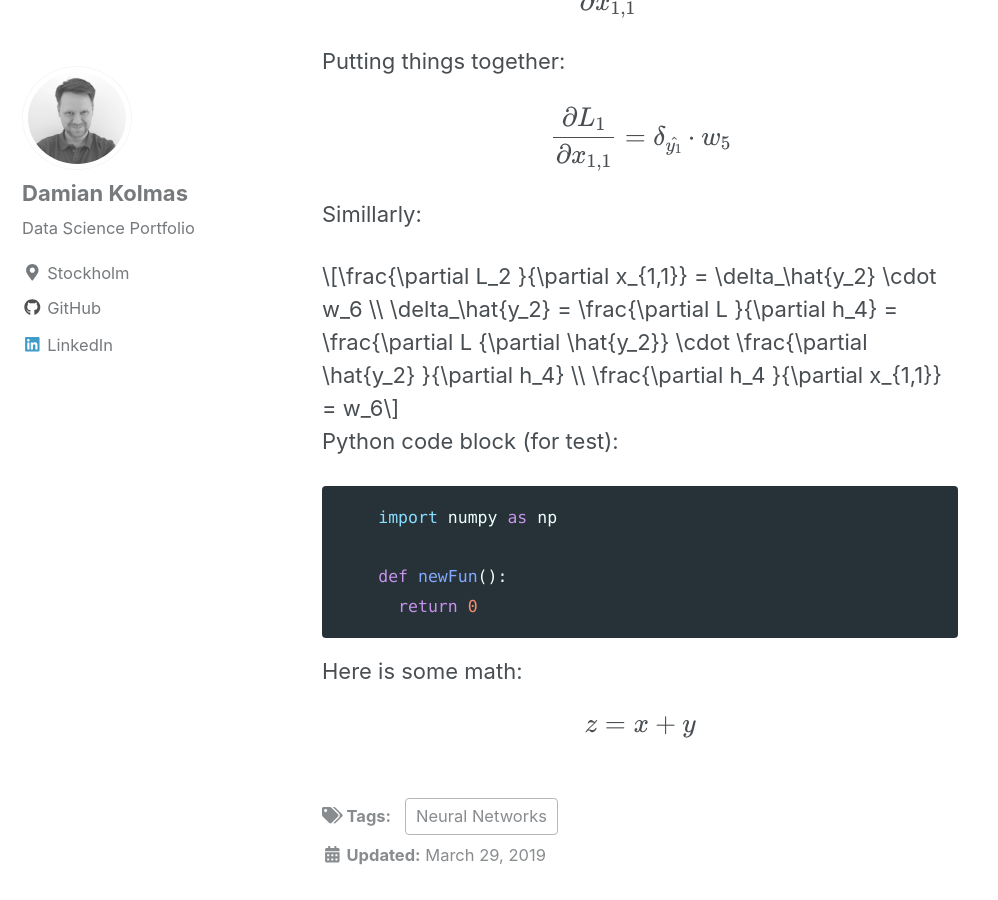
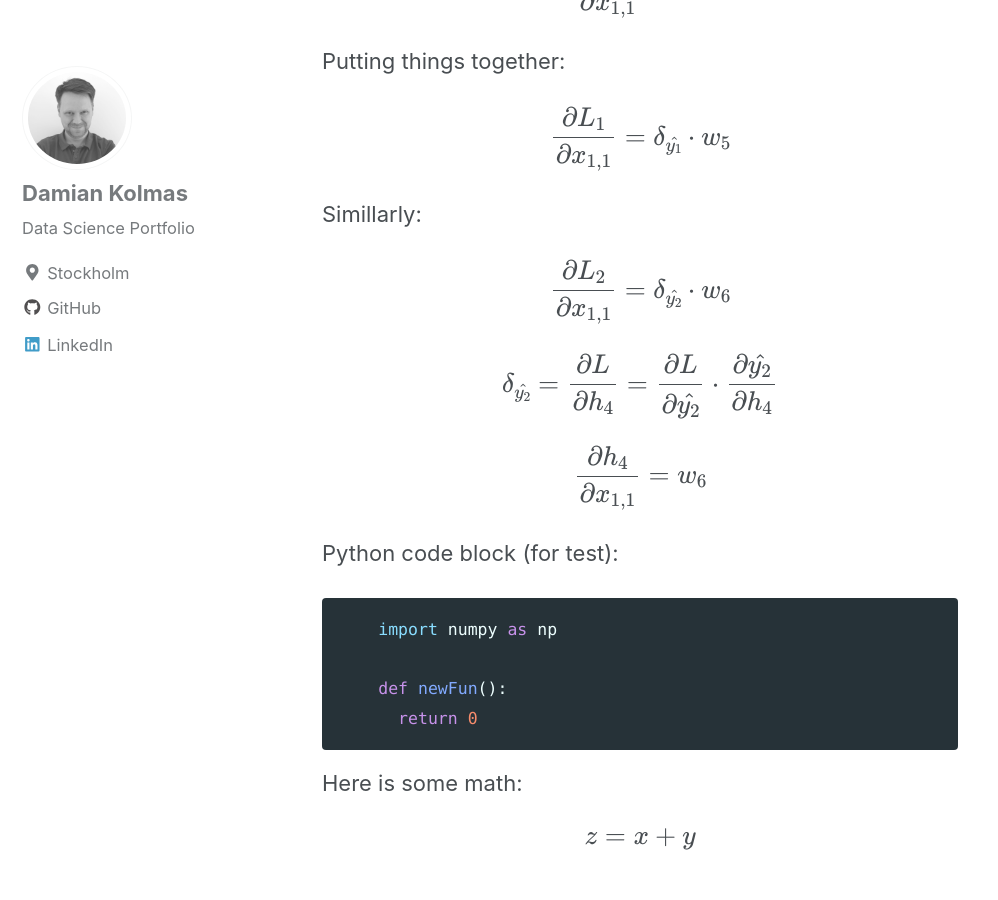
Before and after one commit to DKolmas/DKolmas.github.io, a Jekyll site: the page built from _posts/2019-03-29-Backpropagation-Algorithm-Explained.md, in a window 1280 px wide and 900 px high, scrolled down 9673 px. Shown: the whole window, without its empty margins (0-998 px from the left). Built offline with Jekyll 4.4.1, drawn with Linux system fonts in a browser that asks for light colours; cached includes are drawn as plain includes; formulas are drawn with MathJax 3.

Commit message:
Editorial update

```diff
--- a/_posts/2019-03-29-Backpropagation-Algorithm-Explained.md
+++ b/_posts/2019-03-29-Backpropagation-Algorithm-Explained.md
@@ -163,12 +163,11 @@ $$\frac{\partial L_1 }{\partial x_{1,1}} = \delta_\hat{y_1} \cdot w_5$$
 
 Simillarly:
 
-$$\frac{\partial L_2 }{\partial x_{1,1}} = \delta_\hat{y_2} \cdot w_6 \\
+$$\frac{\partial L_2 }{\partial x_{1,1}} = \delta_\hat{y_2} \cdot w_6$$
 
-\delta_\hat{y_2} = \frac{\partial L }{\partial h_4} = \frac{\partial L {\partial \hat{y_2}} \cdot \frac{\partial \hat{y_2} }{\partial h_4} \\
+$$ \delta_\hat{y_2} = \frac{\partial L }{\partial h_4} = \frac{\partial L }{\partial \hat{y_2}} \cdot \frac{\partial \hat{y_2} }{\partial h_4}$$
 
-\frac{\partial h_4 }{\partial x_{1,1}} = w_6 $$
-
+$$\frac{\partial h_4 }{\partial x_{1,1}} = w_6$$
 
 
 Python code block (for test):
```
